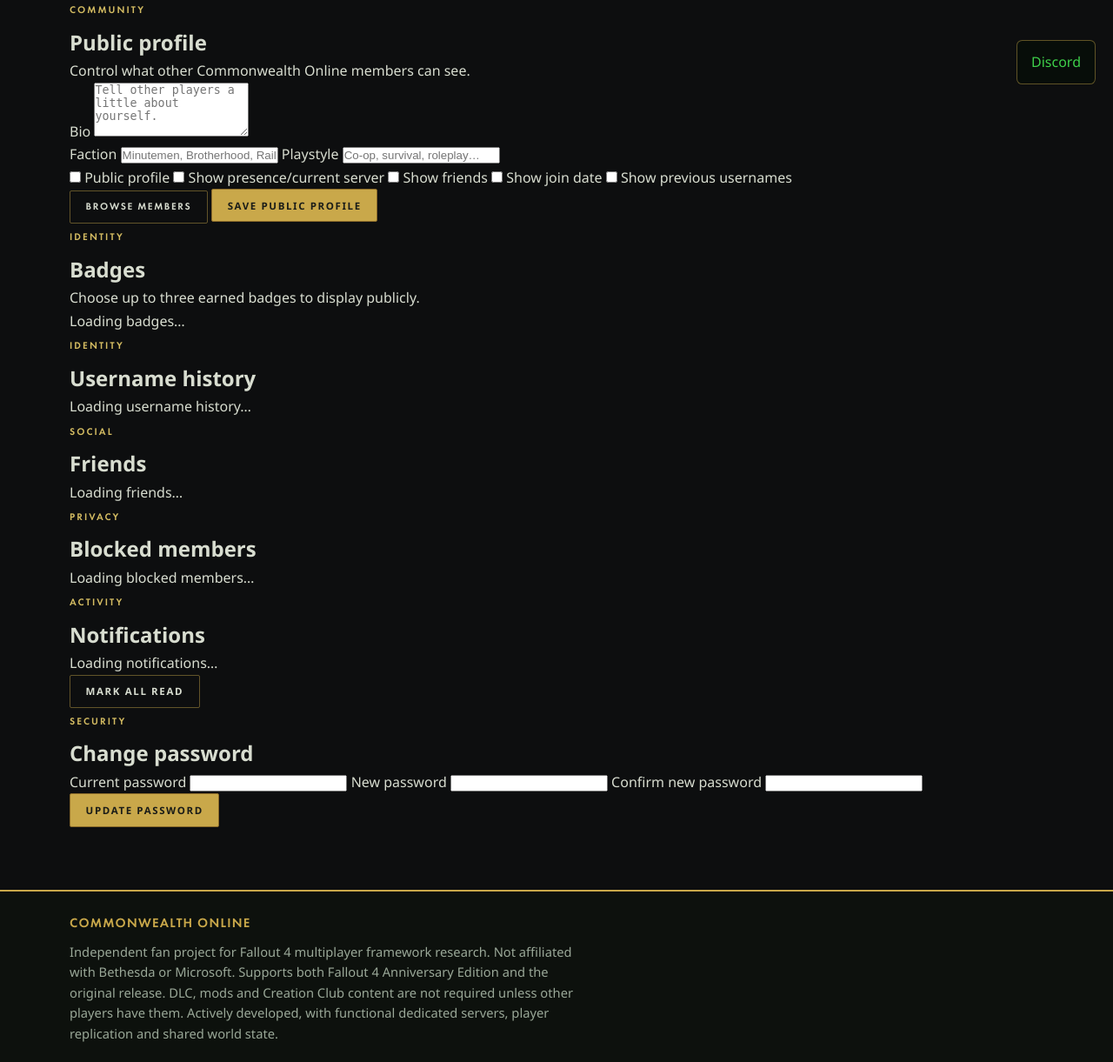
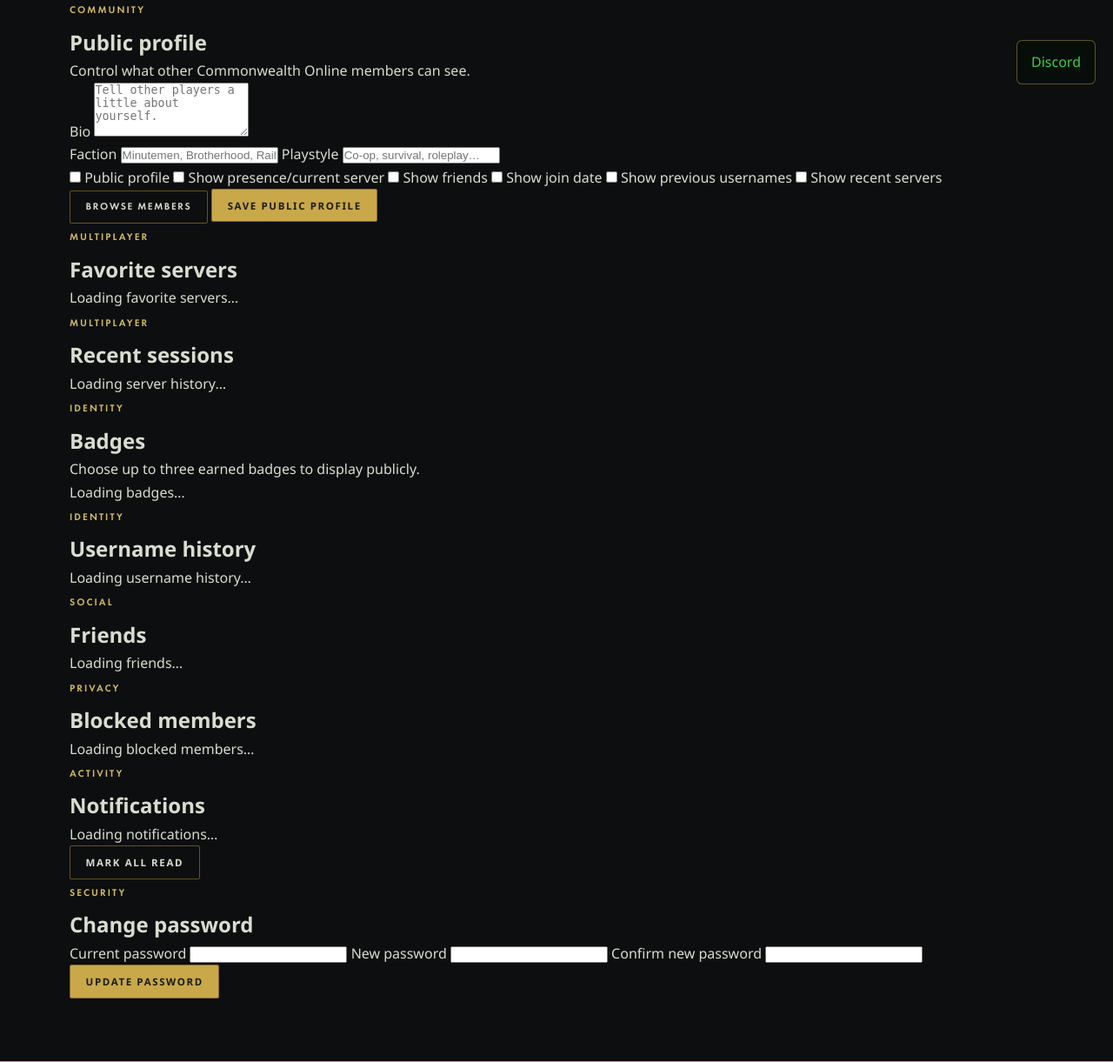
Before and after one commit to G-A-R-D-E-N/Commonwealth-Online, a Node project: template Website/views/pages/profile.ejs in a window 1280 px wide. Shown: the part 683-1904 px from the top of the page at 87% size. Run offline with Node 20 templates, Linux system fonts and the light colour scheme; the template is opened without the code that fills it, so the values that code supplies are empty.

Commit message:
Add server identity profile panels

```diff
--- a/Website/views/pages/profile.ejs
+++ b/Website/views/pages/profile.ejs
@@ -112,6 +112,7 @@
                   <label><input name="show_friends" type="checkbox" /> Show friends</label>
                   <label><input name="show_joined_at" type="checkbox" /> Show join date</label>
                   <label><input name="show_username_history" type="checkbox" /> Show previous usernames</label>
+                  <label><input name="show_recent_servers" type="checkbox" /> Show recent servers</label>
                 </div>
 
                 <div class="profile-actions">
@@ -119,6 +120,26 @@
                   <button class="co-btn co-btn--primary" type="submit">Save public profile</button>
                 </div>
               </form>
+            </section>
+
+            <section class="profile-card" aria-labelledby="server-favorites-title">
+              <div class="profile-card__head">
+                <p class="section-kicker">Multiplayer</p>
+                <h2 id="server-favorites-title">Favorite servers</h2>
+              </div>
+              <div class="profile-social-list" data-server-favorites-list>
+                <p class="account-help">Loading favorite servers…</p>
+              </div>
+            </section>
+
+            <section class="profile-card" aria-labelledby="server-history-title">
+              <div class="profile-card__head">
+                <p class="section-kicker">Multiplayer</p>
+                <h2 id="server-history-title">Recent sessions</h2>
+              </div>
+              <div class="profile-social-list" data-server-history-list>
+                <p class="account-help">Loading server history…</p>
+              </div>
             </section>
 
             <section class="profile-card" aria-labelledby="badges-title">
```
